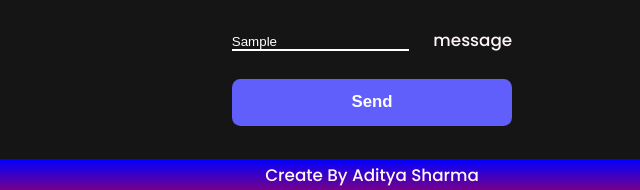
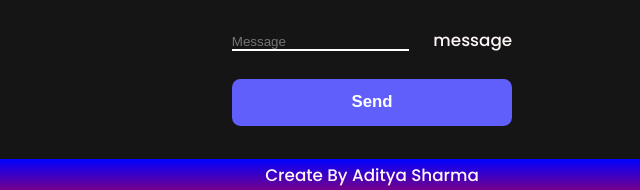
Before and after one commit to ADITYA584/Buzzthrough, a plain HTML site: page index.HTML in a window 1280 px wide. Both pictures are taken after typing "Sample" into the empty fields and a click on the button "Send". Shown: the part 3828-4018 px from the top of the page, 268-908 px from the left. Drawn offline with Linux system fonts and the light colour scheme.

Commit message:
funcitonality added to send button

```diff
--- a/index.HTML
+++ b/index.HTML
@@ -234,7 +234,7 @@
 
             <div class="messageform">
             <form action="#">
-                <input type="text" placeholder="Message">
+                <input class = "message" type="text" placeholder="Message">
                 <label for="text">message</label>
 
             </form>
--- a/script.js
+++ b/script.js
@@ -199,3 +199,14 @@ const slider = function () {
     menu_item.classList.add('hidden');
     menuclose.classList.toggle('hidden')
   })
+
+
+  const send = document.querySelector('.footer_btn');
+  const message = document.querySelector('.message');
+
+  send.addEventListener('click',function(e){
+    e.preventDefault();
+    message.value = "";
+    alert('Message sent')
+
+  })
```
